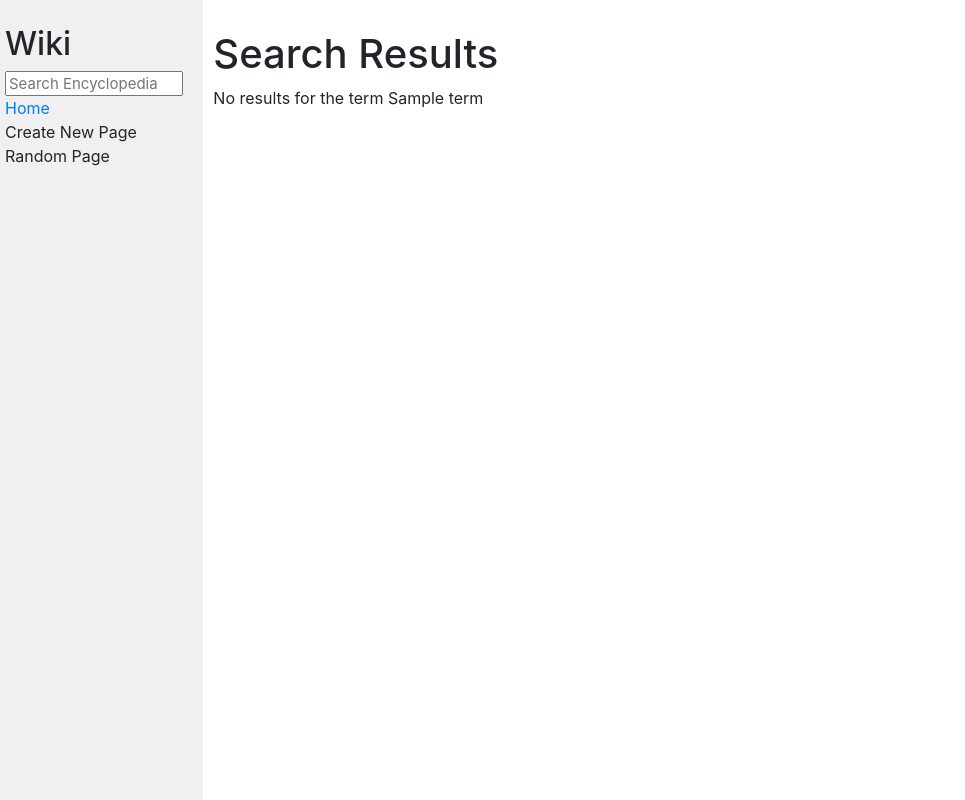
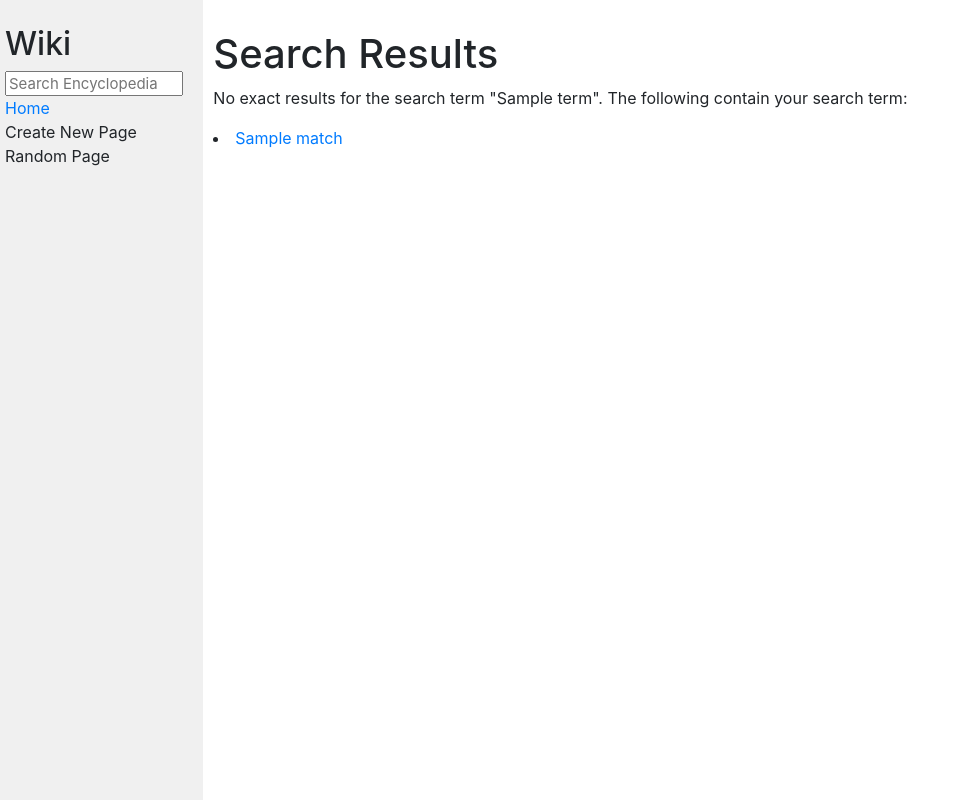
Before and after one commit to joefisher297/wiki, a Django app: template encyclopedia/templates/encyclopedia/search.html in a window 1280 px wide. Shown: the whole page, without its empty margins (0-965 px from the left). Run offline with Django 3.2, Linux system fonts and the light colour scheme; the template is opened without the code that fills it: most values are stand-ins (such as "Sample title", 1, 10 or a date in 2020); some libraries are stand-ins or nearby versions.

Commit message:
Full search functionality implemented

```diff
--- a/encyclopedia/templates/encyclopedia/search.html
+++ b/encyclopedia/templates/encyclopedia/search.html
@@ -6,6 +6,22 @@
 
 {% block body %}
 <h1> Search Results </h1>
-<p> No results for the term {{ term }} </p>
+
+<!-- {% if term %}
+  <p> No results for the term {{ term }} </p>
+{% endif %} -->
+
+
+{% if matches %}
+  <p>No exact results for the search term "{{ term }}". The following contain your search term: </p>
+  {% for match in matches %}
+    <li><a href="{% url 'entry' match %}">{{ match }}</a></li>
+  {% endfor %}
+
+{% else %}
+  <p>No results for the term "{{ term }}"</p>
+{% endif %}
+
+
 
 {% endblock %}
```
Also changed, not shown: encyclopedia/views.py (+14 -9 lines).
